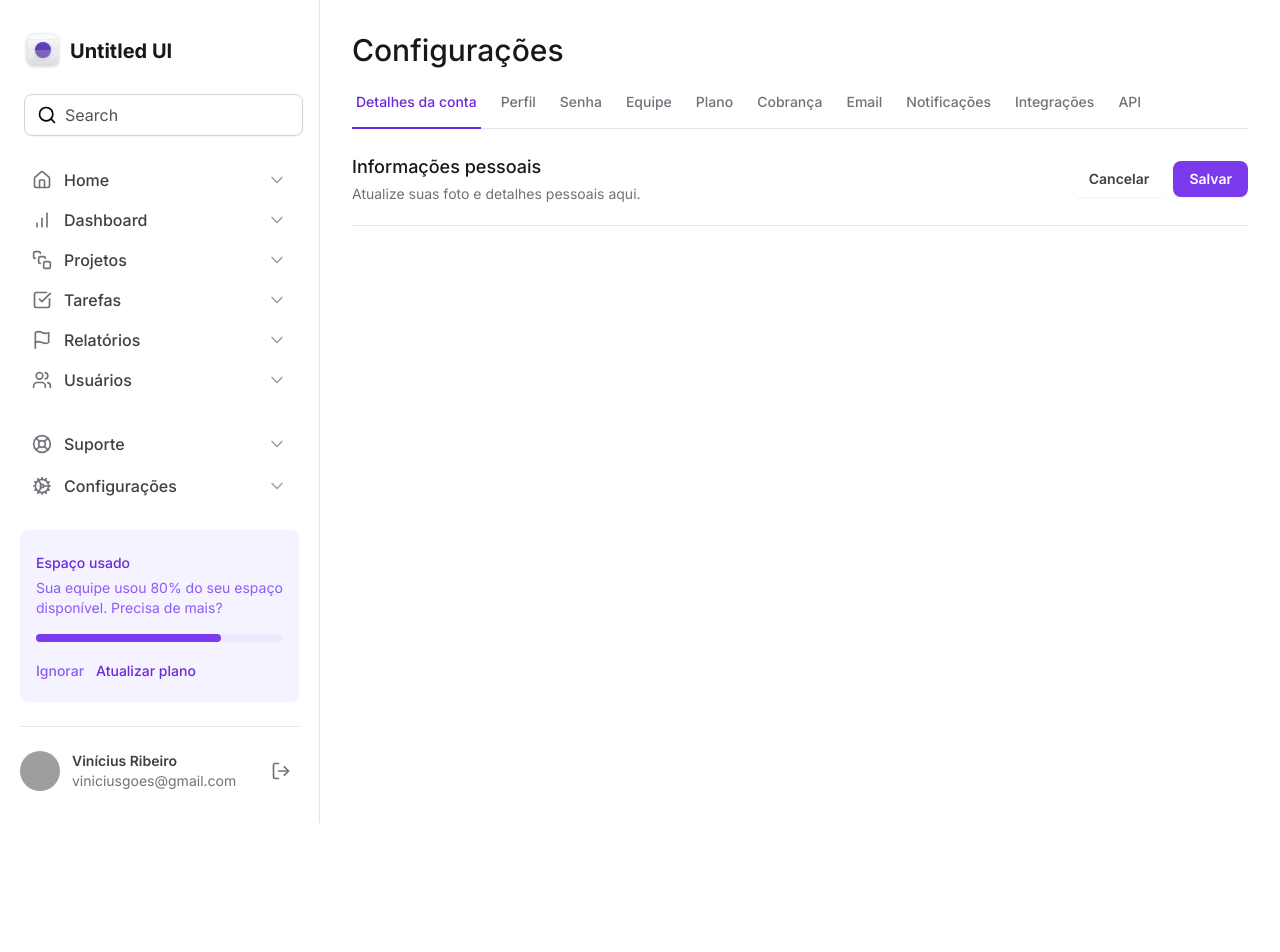
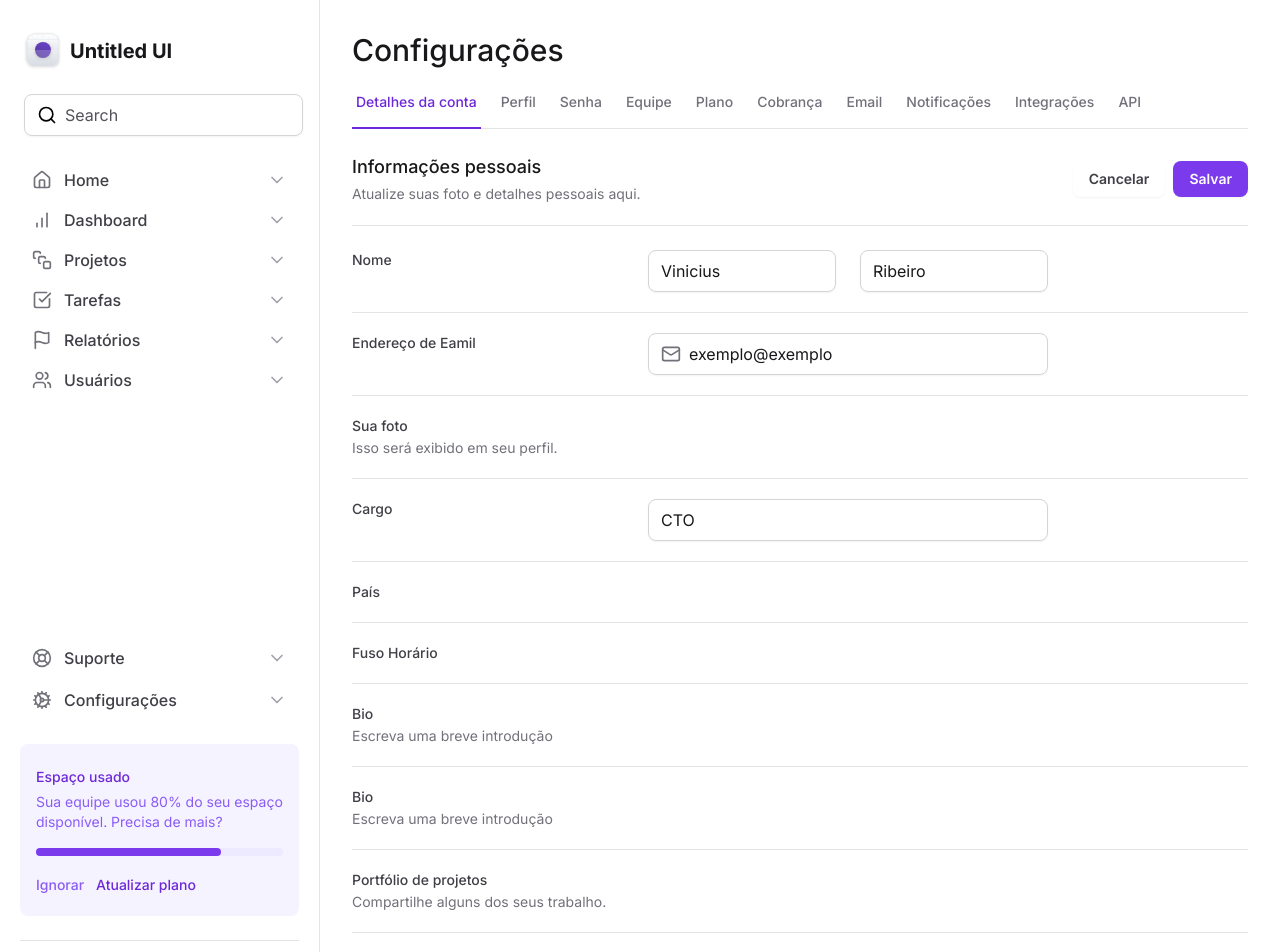
Before and after one commit to Viniciusrbr/tailwind-dashboard, a Next.js app: page / in a window 1280 px wide. Shown: the top 952 px of the page. Before the commit the page ends 823 px from the top, so only its background shows below. Built offline with nearby package versions, Linux system fonts and the light colour scheme; grey boxes are pictures that could not be loaded.

Commit message:
feat: campus do form

```diff
--- a/src/app/page.tsx
+++ b/src/app/page.tsx
@@ -1,4 +1,6 @@
 import { SettingsTabs } from '@/components/SettingsTabs'
+import * as Input from '@/components/Input'
+import { Mail } from 'lucide-react'
 
 export default function Home() {
   return (
@@ -35,7 +37,138 @@ export default function Home() {
           </div>
         </div>
 
-        <form id="settings" className="mt-6 flex w-full flex-col"></form>
+        <form
+          id="settings"
+          className="mt-6 flex w-full flex-col gap-5 divide-y divide-zinc-200"
+        >
+          <div className="grid-cols-form grid gap-3">
+            <label
+              htmlFor="firstName"
+              className="text-sm font-medium text-zinc-700"
+            >
+              Nome
+            </label>
+            <div className="grid grid-cols-2 gap-6">
+              <Input.Root>
+                <Input.Control id="firstName" defaultValue="Vinicius" />
+              </Input.Root>
+
+              <Input.Root>
+                <Input.Control defaultValue="Ribeiro" />
+              </Input.Root>
+            </div>
+          </div>
+
+          <div className="grid-cols-form grid gap-3 pt-5">
+            <label
+              htmlFor="email"
+              className="text-sm font-medium text-zinc-700"
+            >
+              Endereço de Eamil
+            </label>
+
+            <Input.Root>
+              <Input.Prefix>
+                <Mail className="h-5 w-5 text-zinc-500" />
+              </Input.Prefix>
+              <Input.Control
+                id="email"
+                type="email"
+                defaultValue="exemplo@exemplo"
+              />
+            </Input.Root>
+          </div>
+
+          <div className="grid-cols-form grid gap-3 pt-5">
+            <label
+              htmlFor="email"
+              className="text-sm font-medium text-zinc-700"
+            >
+              Sua foto
+              <span className="mt-0.5 block text-sm font-normal text-zinc-500">
+                Isso será exibido em seu perfil.
+              </span>
+            </label>
+          </div>
+
+          <div className="grid-cols-form grid gap-3 pt-5">
+            <label htmlFor="role" className="text-sm font-medium text-zinc-700">
+              Cargo
+            </label>
+
+            <Input.Root>
+              <Input.Control id="role" defaultValue="CTO" />
+            </Input.Root>
+          </div>
+
+          <div className="grid-cols-form grid gap-3 pt-5">
+            <label
+              htmlFor="country"
+              className="text-sm font-medium text-zinc-700"
+            >
+              País
+            </label>
+            <div></div>
+          </div>
+
+          <div className="grid-cols-form grid gap-3 pt-5">
+            <label
+              htmlFor="timezone"
+              className="text-sm font-medium text-zinc-700"
+            >
+              Fuso Horário
+            </label>
+            <div></div>
+          </div>
+
+          <div className="grid-cols-form grid gap-3 pt-5">
+            <label
+              htmlFor="email"
+              className="text-sm font-medium text-zinc-700"
+            >
+              Bio
+              <span className="mt-0.5 block text-sm font-normal text-zinc-500">
+                Escreva uma breve introdução
+              </span>
+            </label>
+            <div></div>
+          </div>
+
+          <div className="grid-cols-form grid gap-3 pt-5">
+            <label htmlFor="bio" className="text-sm font-medium text-zinc-700">
+              Bio
+              <span className="mt-0.5 block text-sm font-normal text-zinc-500">
+                Escreva uma breve introdução
+              </span>
+            </label>
+            <div></div>
+          </div>
+
+          <div className="grid-cols-form grid gap-3 pt-5">
+            <label htmlFor="bio" className="text-sm font-medium text-zinc-700">
+              Portfólio de projetos
+              <span className="mt-0.5 block text-sm font-normal text-zinc-500">
+                Compartilhe alguns dos seus trabalho.
+              </span>
+            </label>
+            <div></div>
+          </div>
+
+          <div className="flex items-center justify-end gap-2 pt-5">
+            <button
+              className="rounded-lg px-4 py-2 text-sm font-semibold text-zinc-700 shadow-sm hover:bg-zinc-50"
+              type="button"
+            >
+              Cancelar
+            </button>
+            <button
+              className="rounded-lg bg-violet-600 px-4 py-2 text-sm font-semibold text-white shadow-sm hover:bg-violet-700"
+              type="submit"
+            >
+              Salvar
+            </button>
+          </div>
+        </form>
       </div>
     </>
   )
--- a/tailwind.config.ts
+++ b/tailwind.config.ts
@@ -7,6 +7,7 @@ const config: Config = {
       gridTemplateColumns: {
         app: 'minmax(18rem, 20rem) 1fr',
         profile: 'max-content 1fr max-content',
+        form: 'minmax(7.5rem, 17.5rem) minmax(25rem, 1fr) minmax(0, 15rem)',
       },
       backgroundImage: {
         'gradient-radial': 'radial-gradient(var(--tw-gradient-stops))',
```
